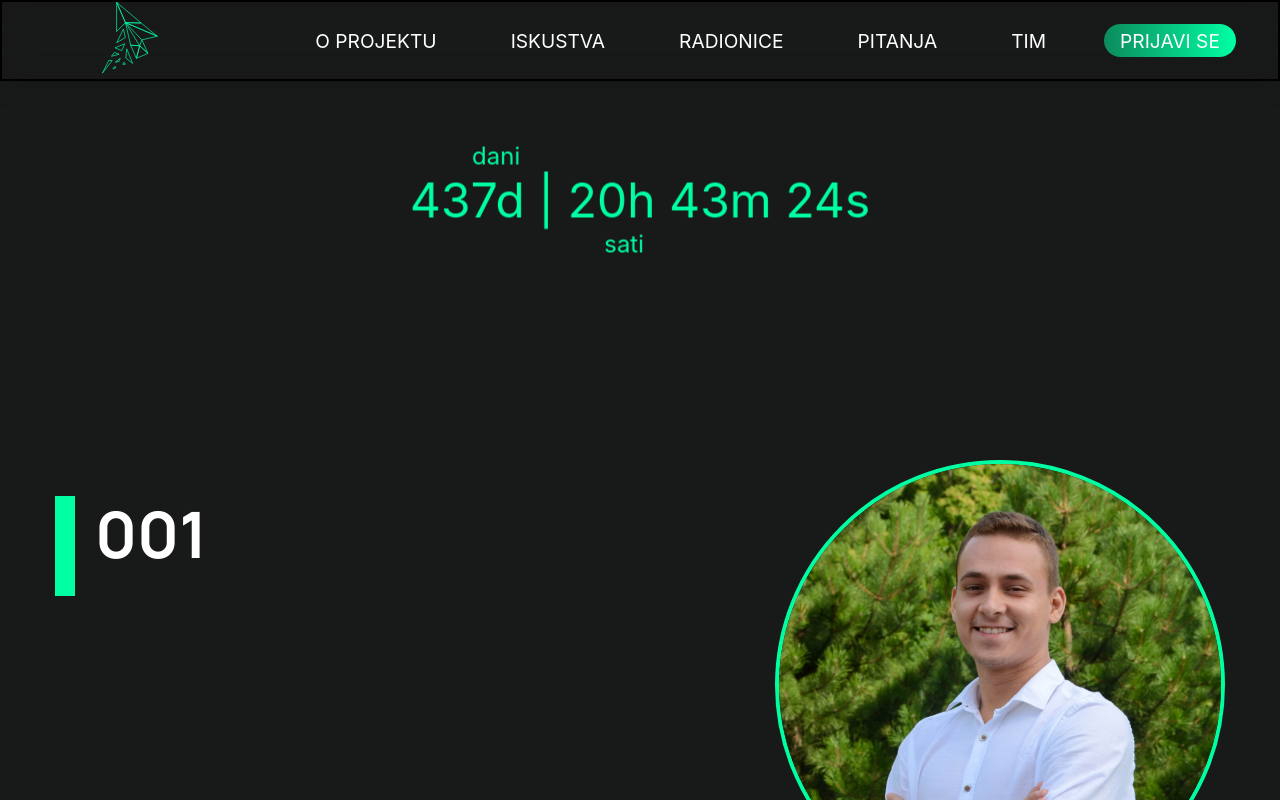
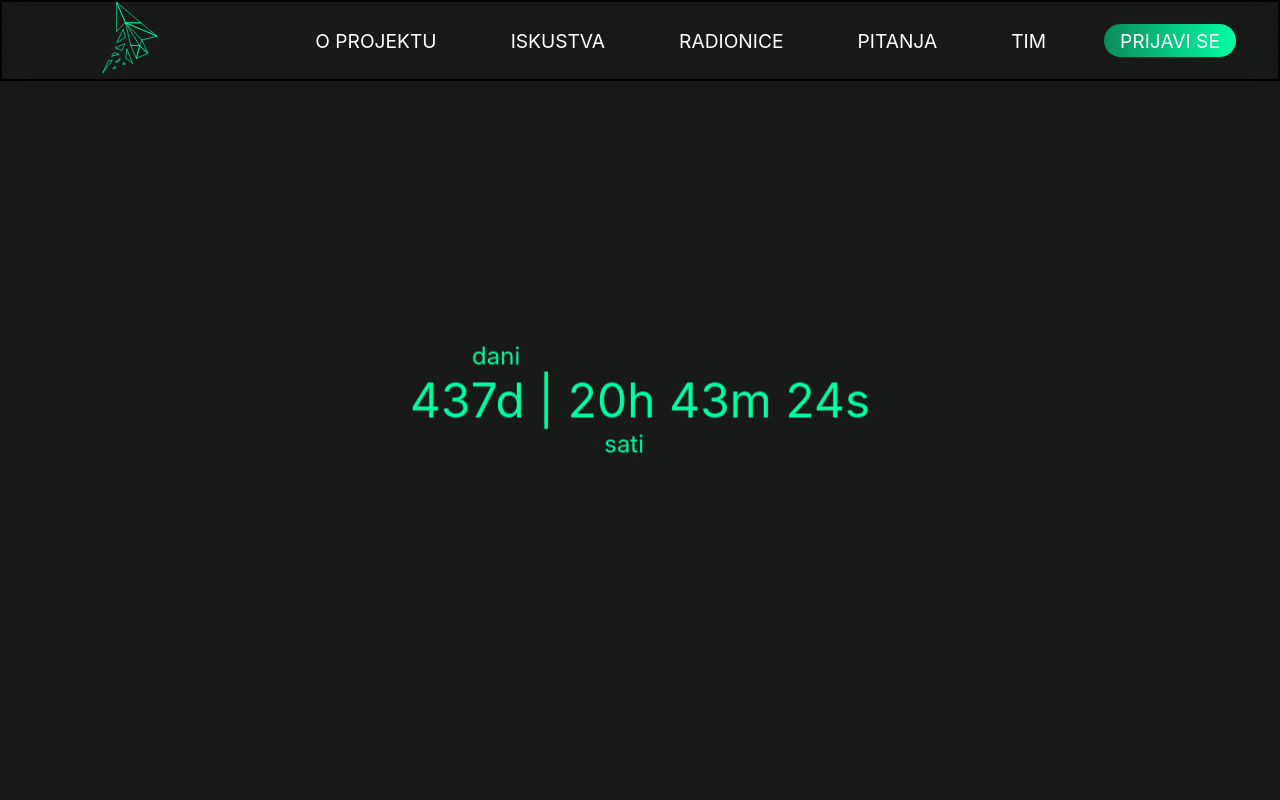
Before and after one commit to Nikola787/hzs-5.0, a React (Create React App) app: page /#/ in a window 1280 px wide. Shown: the top 800 px of the page. Built offline with nearby package versions, Linux system fonts and the light colour scheme.

Commit message:
sredio tajmer

```diff
--- a/src/components/tajmer/tajmer.css
+++ b/src/components/tajmer/tajmer.css
@@ -18,8 +18,8 @@ p {
     background-color: #181919;
     color: #00ffa3;
     position: relative;
-    height: 50vh;
-    padding-top: 20vh;
+    height: 100vh;
+    padding-top: 45vh;
 }
 
 .timer-text {
```
Also changed, not shown: src/images/Rectangle.png (added).
